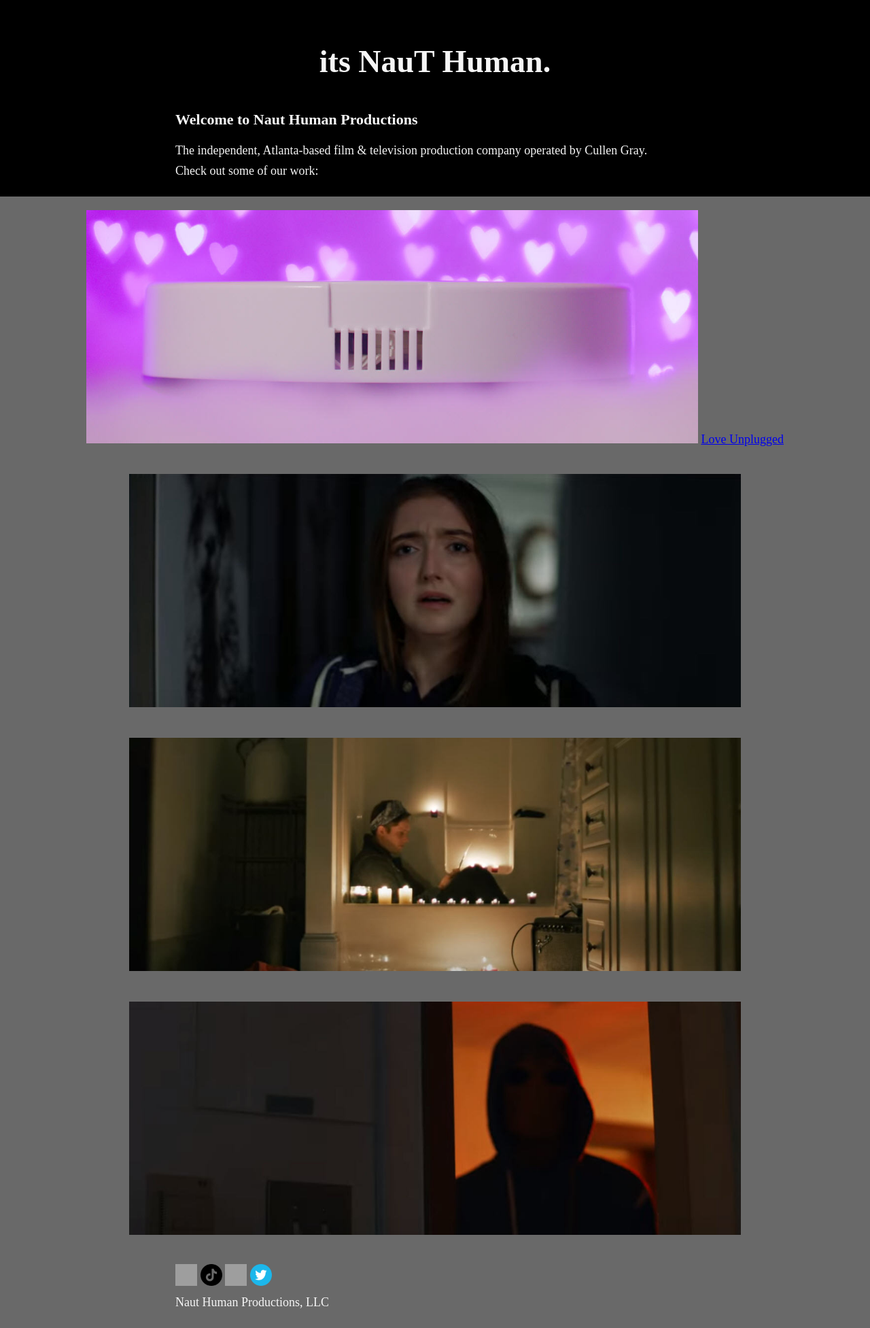
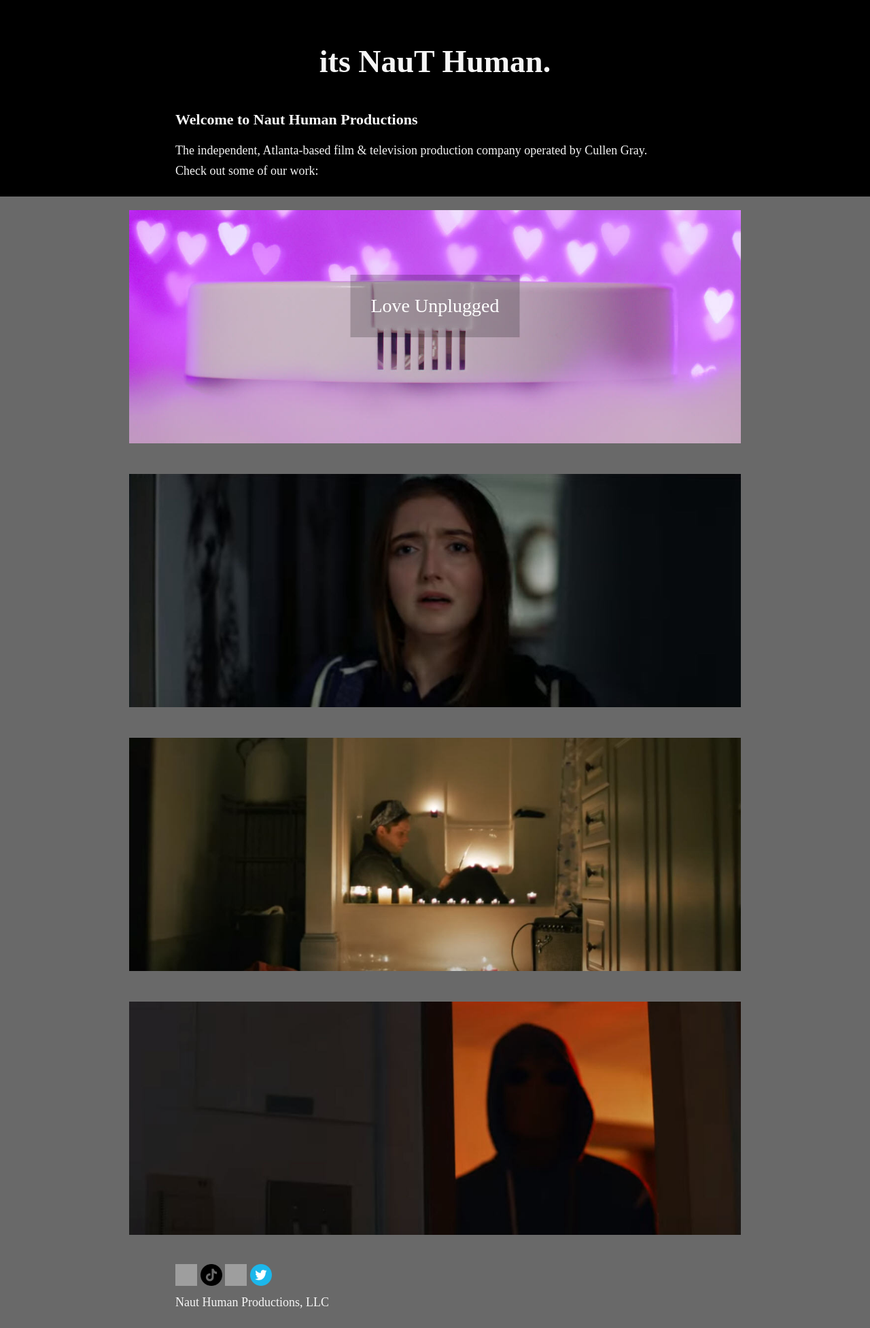
Before and after one commit to nauthuman/nauthuman.github.io, a Jekyll site: the page built from index.html, in a window 1280 px wide. Shown: the whole page at 68% size. Built offline with Jekyll 4.4.1, drawn with Linux system fonts in a browser that asks for light colours; some web fonts are replaced.

Commit message:
Update love_unplugged.html

```diff
--- a/_includes/love_unplugged.html
+++ b/_includes/love_unplugged.html
@@ -3,7 +3,7 @@
 
     <div class="post-image">
       <img class="post-image" src="{{site.url}}/images/love_unplugged.jpg" alt=""/>
-      <a href="https://www.youtube.com/watch?v=fcwO29T5Yzk&t=14s" class="centered" target="_blank">Love Unplugged</a>
+      <a href="https://www.youtube.com/watch?v=fcwO29T5Yzk&t=14s" class="project-title" target="_blank">Love Unplugged</a>
     </div>
 
   </div>
```
